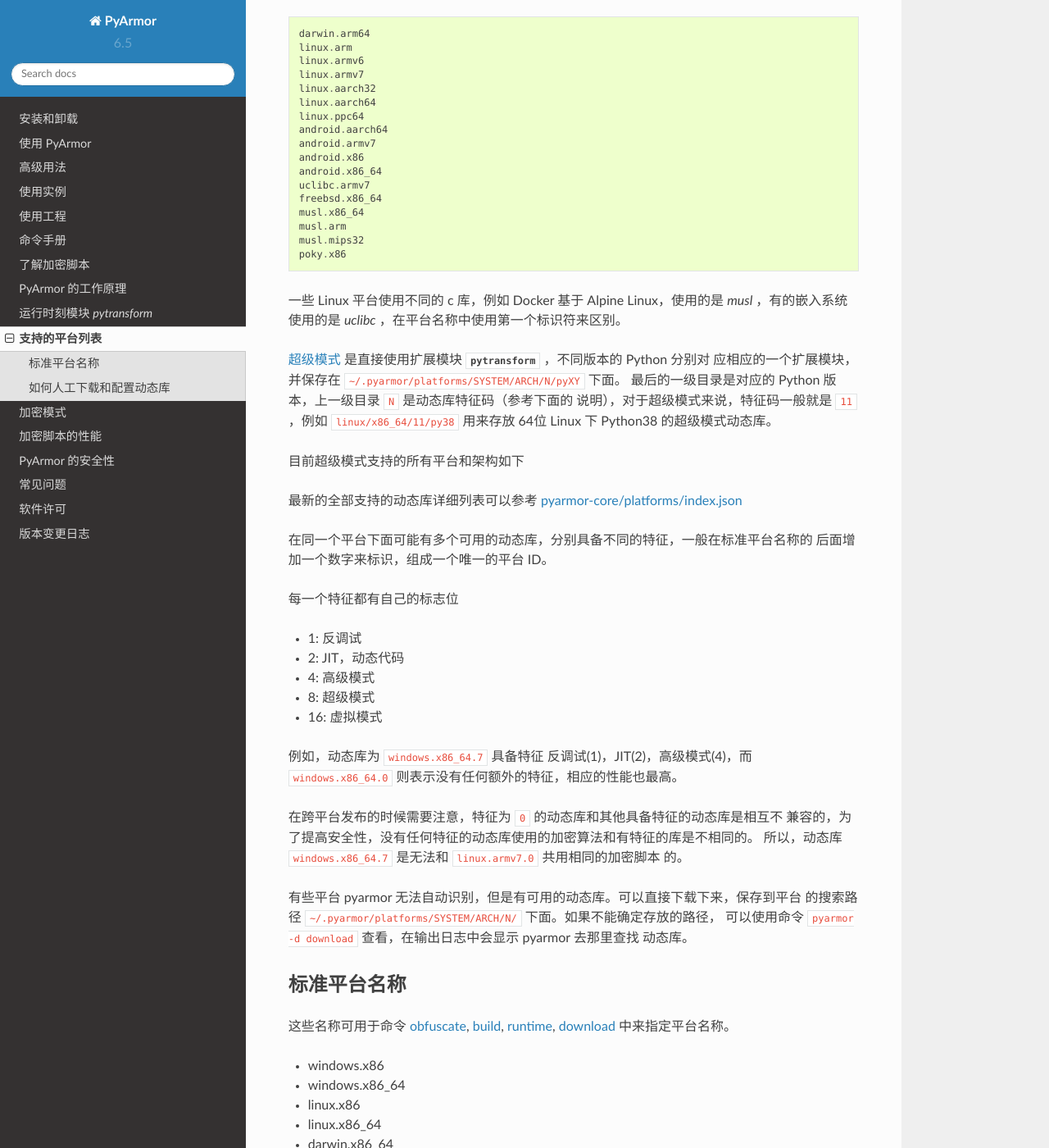
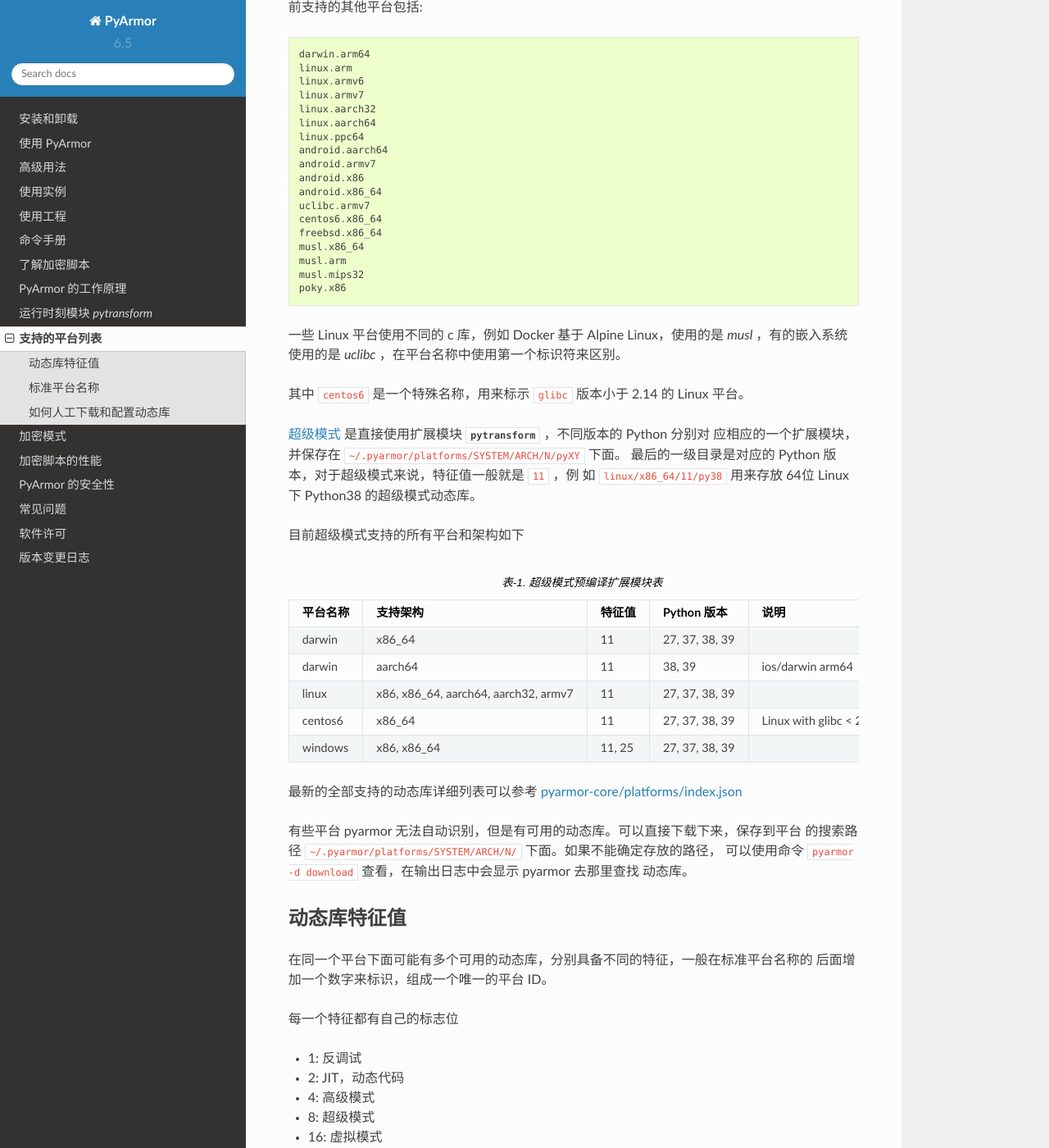
Before and after one commit to dashingsoft/pyarmor-docs-zh, a Sphinx documentation site: the page built from docs/platforms.rst, in a window 1280 px wide and 1400 px high, scrolled down 523 px. Shown: the whole window at 82% size. Built offline with Sphinx 7.4.7 and the Read the Docs theme 2.0.0, drawn with Linux system fonts in a browser that asks for light colours; some of the changed text lies outside the part shown.

Commit message:
Refine doc

```diff
--- a/docs/platforms.rst
+++ b/docs/platforms.rst
@@ -15,9 +15,10 @@
     darwin.x86_64/x86
 
 其他平台的动态库并没有随着安装包发布，在这些平台下面运行 `pyarmor` 的时候，默认
-情况下会搜索路径 ``~/.pyarmor/platforms/SYSTEM/ARCH`` 去查找相应平台的动态库，其
-中 ``SYSTEM.ARCH`` 是一个 `标准平台名称`_ 。如果没有发现，那么会自动从远程服务器
-查找和下载相应平台的动态库，目前支持的其他平台包括::
+情况下会搜索路径 ``~/.pyarmor/platforms/SYSTEM/ARCH/N/`` 去查找相应平台的动态库，
+其中 ``SYSTEM.ARCH`` 是一个 `标准平台名称`_ 。 ``N`` 一般为数值，用来标示动态库
+的特征，关于不同特征的动态库参考下面的说明。如果没有发现任何可用的动态库，那么会
+自动从远程服务器查找和下载相应平台的动态库，目前支持的其他平台包括::
 
     darwin.arm64
     linux.arm
@@ -31,6 +32,7 @@
     android.x86
     android.x86_64
     uclibc.armv7
+    centos6.x86_64
     freebsd.x86_64
     musl.x86_64
     musl.arm
@@ -40,17 +42,17 @@
 一些 Linux 平台使用不同的 c 库，例如 Docker 基于 Alpine Linux，使用的是 `musl`
 ，有的嵌入系统使用的是 `uclibc` ，在平台名称中使用第一个标识符来区别。
 
+其中 ``centos6`` 是一个特殊名称，用来标示 ``glibc`` 版本小于 2.14 的 Linux 平台。
+
 :ref:`超级模式` 是直接使用扩展模块 :mod:`pytransform` ，不同版本的 Python 分别对
 应相应的一个扩展模块，并保存在 ``~/.pyarmor/platforms/SYSTEM/ARCH/N/pyXY`` 下面。
-最后的一级目录是对应的 Python 版本，上一级目录 ``N`` 是动态库特征码（参考下面的
-说明），对于超级模式来说，特征码一般就是 ``11`` ，例如 ``linux/x86_64/11/py38``
-用来存放 64位 Linux 下 Python38 的超级模式动态库。
+最后的一级目录是对应的 Python 版本，对于超级模式来说，特征值一般就是 ``11`` ，例
+如 ``linux/x86_64/11/py38`` 用来存放 64位 Linux 下 Python38 的超级模式动态库。
 
 目前超级模式支持的所有平台和架构如下
 
 .. list-table:: 表-1. 超级模式预编译扩展模块表
    :name: 超级模式预编译扩展模块表
-   :widths: 20 20 60
    :header-rows: 1
 
    * - 平台名称
@@ -86,6 +88,14 @@
 
 最新的全部支持的动态库详细列表可以参考 `pyarmor-core/platforms/index.json <https://github.com/dashingsoft/pyarmor-core/blob/master/platforms/index.json>`_
 
+有些平台 pyarmor 无法自动识别，但是有可用的动态库。可以直接下载下来，保存到平台
+的搜索路径 ``~/.pyarmor/platforms/SYSTEM/ARCH/N/`` 下面。如果不能确定存放的路径，
+可以使用命令 ``pyarmor -d download`` 查看，在输出日志中会显示 pyarmor 去那里查找
+动态库。
+
+动态库特征值
+-----------
+
 在同一个平台下面可能有多个可用的动态库，分别具备不同的特征，一般在标准平台名称的
 后面增加一个数字来标识，组成一个唯一的平台 ID。
 
@@ -100,15 +110,13 @@
 例如，动态库为 ``windows.x86_64.7`` 具备特征 反调试(1)，JIT(2)，高级模式(4)，而
 ``windows.x86_64.0`` 则表示没有任何额外的特征，相应的性能也最高。
 
+对于超级模式来说，还需要把 Python 版本标示出来，例如 ``windows.x86.11.py37``
+
 在跨平台发布的时候需要注意，特征为 ``0`` 的动态库和其他具备特征的动态库是相互不
 兼容的，为了提高安全性，没有任何特征的动态库使用的加密算法和有特征的库是不相同的。
 所以，动态库 ``windows.x86_64.7`` 是无法和 ``linux.armv7.0`` 共用相同的加密脚本
 的。
 
-有些平台 pyarmor 无法自动识别，但是有可用的动态库。可以直接下载下来，保存到平台
-的搜索路径 ``~/.pyarmor/platforms/SYSTEM/ARCH/N/`` 下面。如果不能确定存放的路径，
-可以使用命令 ``pyarmor -d download`` 查看，在输出日志中会显示 pyarmor 去那里查找
-动态库。
 
 .. _标准平台名称:
 
```
